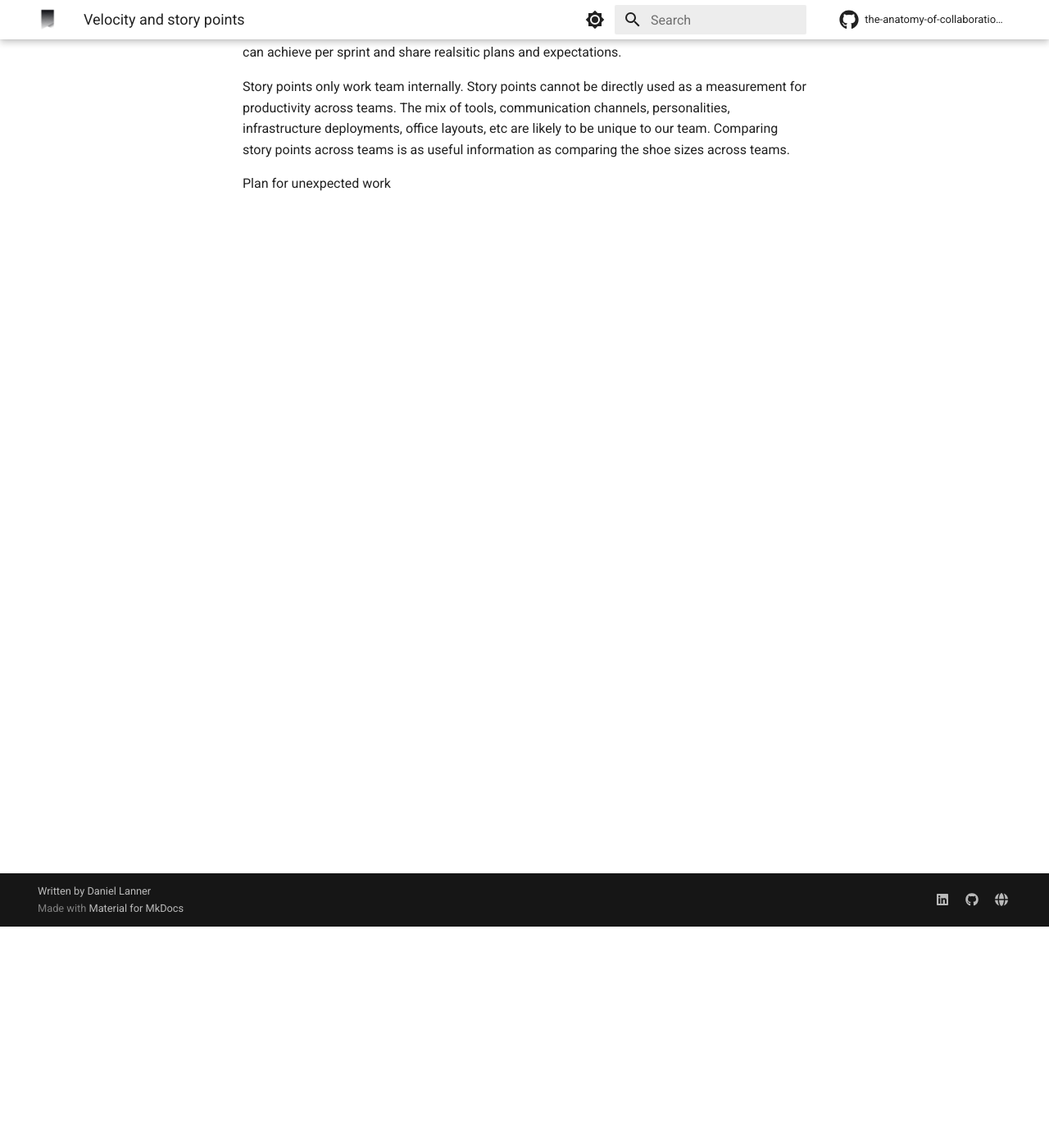
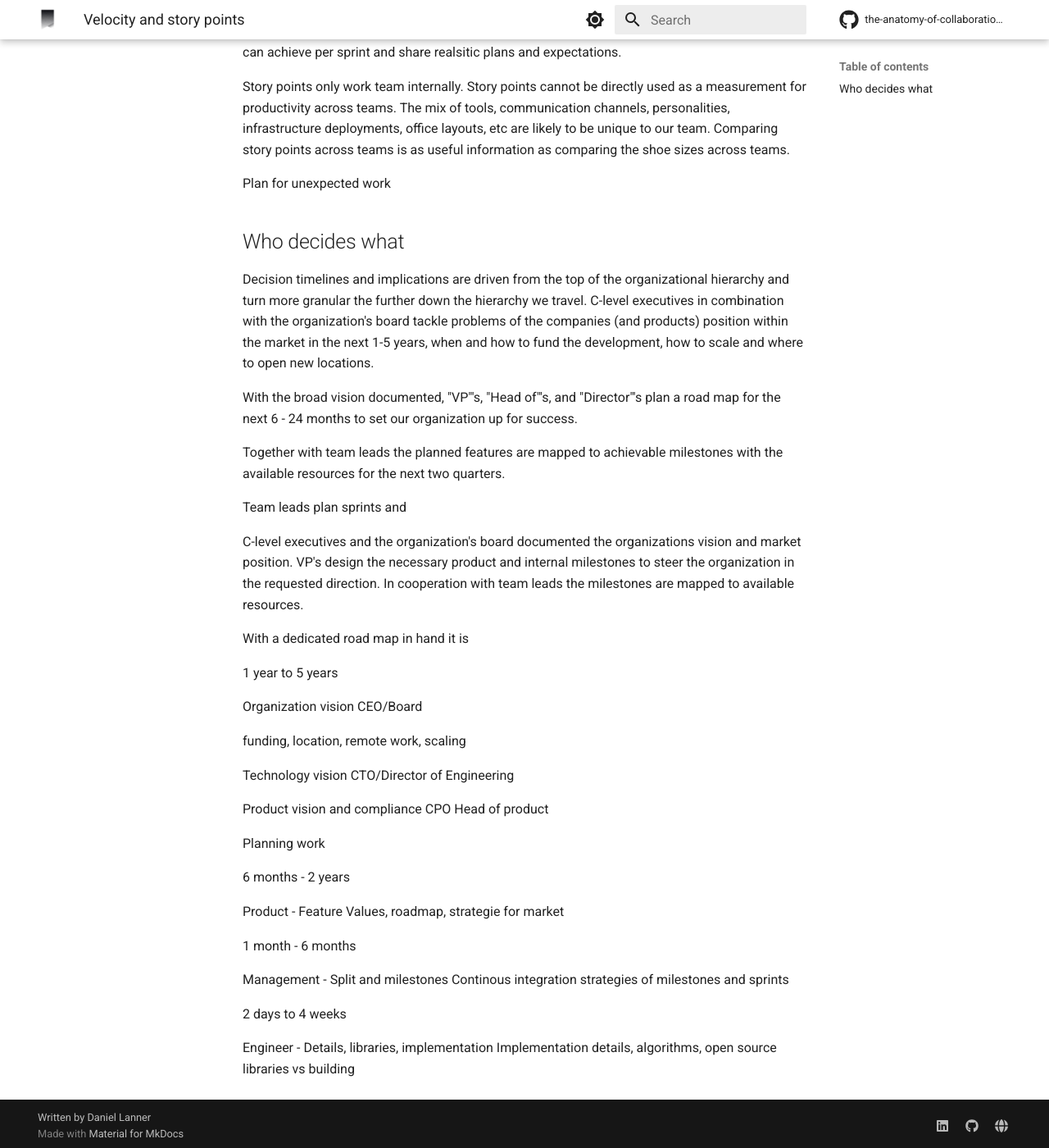
Before and after one commit to engineering-collaboration/book, an MkDocs documentation site: the page built from docs/book/anatomy-of-managing-a-team/planning-work.md, in a window 1280 px wide and 1400 px high, scrolled down 270 px. Shown: the whole window at 82% size. Built offline with MkDocs 1.6.1 and Material for MkDocs 9.7.7, drawn with Linux system fonts in a browser that asks for light colours; comment, search, counter and statistics services are not loaded.

Commit message:
🪶  Add chapter about planning implementations (#6)
* Organize changes and planning work

* Change title of decisions

* Move notes to commit chapter

* Move decision documentation to separate chapter

* Add decision documentation to dev navigation

* Draft game plan chapter

* Move chapter into table of contents

* Fix vale warnings

```diff
--- a/docs/book/anatomy-of-managing-a-team/planning-work.md
+++ b/docs/book/anatomy-of-managing-a-team/planning-work.md
@@ -7,3 +7,45 @@ After a certain amount of sprints we can realistically deduce how many story poi
 Story points only work team internally. Story points cannot be directly used as a measurement for productivity across teams. The mix of tools, communication channels, personalities, infrastructure deployments, office layouts, etc are likely to be unique to our team. Comparing story points across teams is as useful information as comparing the shoe sizes across teams.
 
 Plan for unexpected work
+
+
+## Who decides what
+
+Decision timelines and implications are driven from the top of the organizational hierarchy and turn more granular the further down the hierarchy we travel. C-level executives in combination with the organization's board tackle problems of the companies (and products) position within the market in the next 1-5 years, when and how to fund the development, how to scale and where to open new locations.
+
+With the broad vision documented, "VP"'s, "Head of"'s, and "Director"'s plan a road map for the next 6 - 24 months to set our organization up for success.
+
+Together with team leads the planned features are mapped to achievable milestones with the available resources for the next two quarters.
+
+Team leads plan sprints and
+
+C-level executives and the organization's board documented the organizations vision and market position. VP's design the necessary product and internal milestones to steer the organization in the requested direction. In cooperation with team leads the milestones are mapped to available resources.
+
+With a dedicated road map in hand it is
+
+1 year to 5 years
+
+Organization vision CEO/Board
+
+funding, location, remote work, scaling
+
+Technology vision CTO/Director of Engineering
+
+Product vision and compliance CPO Head of product
+
+Planning work
+
+6 months - 2 years
+
+Product - Feature
+Values, roadmap, strategie for market
+
+1 month - 6 months
+
+Management - Split and milestones
+Continous integration strategies of milestones and sprints
+
+2 days to 4 weeks
+
+Engineer - Details, libraries, implementation
+Implementation details, algorithms, open source libraries vs building
--- a/mkdocs-dist.yml
+++ b/mkdocs-dist.yml
@@ -86,6 +86,7 @@ nav:
     - The anatomy of a code change:
       - './book/anatomy-of-a-code-change/README.md'
       - CICD: './book/anatomy-of-a-code-change/cicd.md'
+      - Planning Implementations: './book/anatomy-of-a-code-change/change-decision.md'
 
   - Resources: 'resources.md'
   - Changelog: 'changelog.md'
--- a/mkdocs.yml
+++ b/mkdocs.yml
@@ -77,6 +77,7 @@ nav:
       - Communication Channels: './book/anatomy-of-a-software-company/communications-channels.md'
       - Team Interactions: './book/anatomy-of-a-software-company/team-interaction-modes.md'
       - Standardization: './book/anatomy-of-a-software-company/standards.md'
+      - Documenting Decisions: './book/anatomy-of-a-software-company/document-decisions.md'
       - Innersourcing: './book/anatomy-of-a-software-company/innersourcing.md'
       - Team Education and Training: './book/anatomy-of-a-software-company/team-education.md'
 
@@ -86,7 +87,7 @@ nav:
     - The anatomy of a code change:
       - './book/anatomy-of-a-code-change/README.md'
       - CICD: './book/anatomy-of-a-code-change/cicd.md'
-      - Who decides what?: './book/anatomy-of-a-code-change/change-decision.md'
+      - Planning Implementations: './book/anatomy-of-a-code-change/change-decision.md'
       - Trunk Based Development: './book/anatomy-of-a-code-change/tbd.md'
       - Commits: './book/anatomy-of-a-code-change/commit-messages.md'
       - Pull Requests: './book/anatomy-of-a-code-change/pr.md'
```
Also changed, not shown: docs/book/anatomy-of-a-code-change/change-decision.md (+12 -10 lines), docs/book/anatomy-of-a-code-change/commit-messages.md (+7 -0 lines), docs/book/anatomy-of-a-software-company/document-decisions.md (added, +29 -0 lines).
